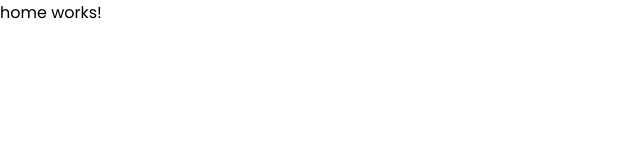
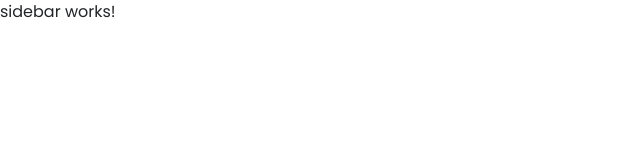
Before and after one commit to dsilveira641/Desenv-Web-Front, an Angular app: page /home in a window 1280 px wide. Shown: the top 160 px of the page, without its empty margins (0-640 px from the left). Built offline with nearby package versions, Linux system fonts and the light colour scheme; a web font is replaced by a local one.

Commit message:
Update package-lock.json, package.json, and 7 more files...

```diff
--- a/package.json
+++ b/package.json
@@ -18,6 +18,7 @@
     "@angular/platform-browser": "^16.2.0",
     "@angular/platform-browser-dynamic": "^16.2.0",
     "@angular/router": "^16.2.0",
+    "bootstrap": "^5.3.2",
     "rxjs": "~7.8.0",
     "tslib": "^2.3.0",
     "zone.js": "~0.13.0"
--- a/src/app/app.module.ts
+++ b/src/app/app.module.ts
@@ -9,6 +9,7 @@
 import { RedefinePasswordComponent } from './pages/login/redefine-password/redefine-password.component';
 import { DeleteComponent } from './modals/delete/delete.component';
 import { SaveComponent } from './modals/save/save.component';
+import { SidebarComponent } from './components/sidebar/sidebar.component';
 
 @NgModule({
   declarations: [
@@ -18,7 +19,8 @@
     RegisterLoginComponent,
     RedefinePasswordComponent,
     DeleteComponent,
-    SaveComponent
+    SaveComponent,
+    SidebarComponent
   ],
   imports: [
     BrowserModule,
--- /dev/null
+++ b/src/app/components/sidebar/sidebar.component.html
@@ -0,0 +1 @@
+<p>sidebar works!</p>
--- a/src/app/pages/home/home.component.html
+++ b/src/app/pages/home/home.component.html
@@ -1 +1 @@
-<p>home works!</p>
+<app-sidebar></app-sidebar>
--- a/src/index.html
+++ b/src/index.html
@@ -10,9 +10,11 @@
   <link rel="preconnect" href="https://fonts.gstatic.com" crossorigin>
   <link href="https://fonts.googleapis.com/css2?family=Podkova:wght@400;500;600;700;800&display=swap" rel="stylesheet">
   <link href="https://fonts.googleapis.com/css2?family=Poppins:ital,wght@0,100;0,200;0,300;0,400;0,500;0,600;0,700;0,800;0,900;1,100;1,200;1,300;1,400;1,500;1,600;1,700;1,800;1,900&display=swap" rel="stylesheet">
-
+  <link href="https://cdn.jsdelivr.net/npm/bootstrap@5.3.2/dist/css/bootstrap.min.css" rel="stylesheet" integrity="sha384-T3c6CoIi6uLrA9TneNEoa7RxnatzjcDSCmG1MXxSR1GAsXEV/Dwwykc2MPK8M2HN" crossorigin="anonymous">
 </head>
 <body>
   <app-root></app-root>
+
+  <script src="https://cdn.jsdelivr.net/npm/bootstrap@5.3.2/dist/js/bootstrap.bundle.min.js" integrity="sha384-C6RzsynM9kWDrMNeT87bh95OGNyZPhcTNXj1NW7RuBCsyN/o0jlpcV8Qyq46cDfL" crossorigin="anonymous"></script>
 </body>
 </html>
```
Also changed, not shown: src/app/components/sidebar/sidebar.component.ts (added, +10 -0 lines), src/app/components/sidebar/sidebar.component.scss (added), 2 other files (tests, documents, lock files or other folders).
